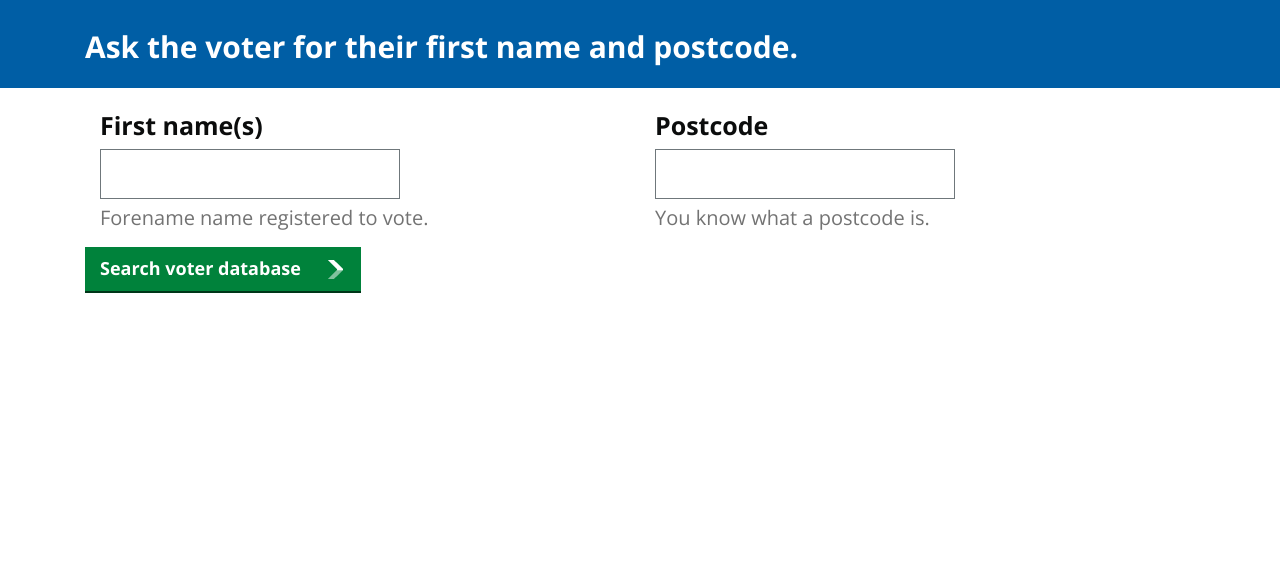
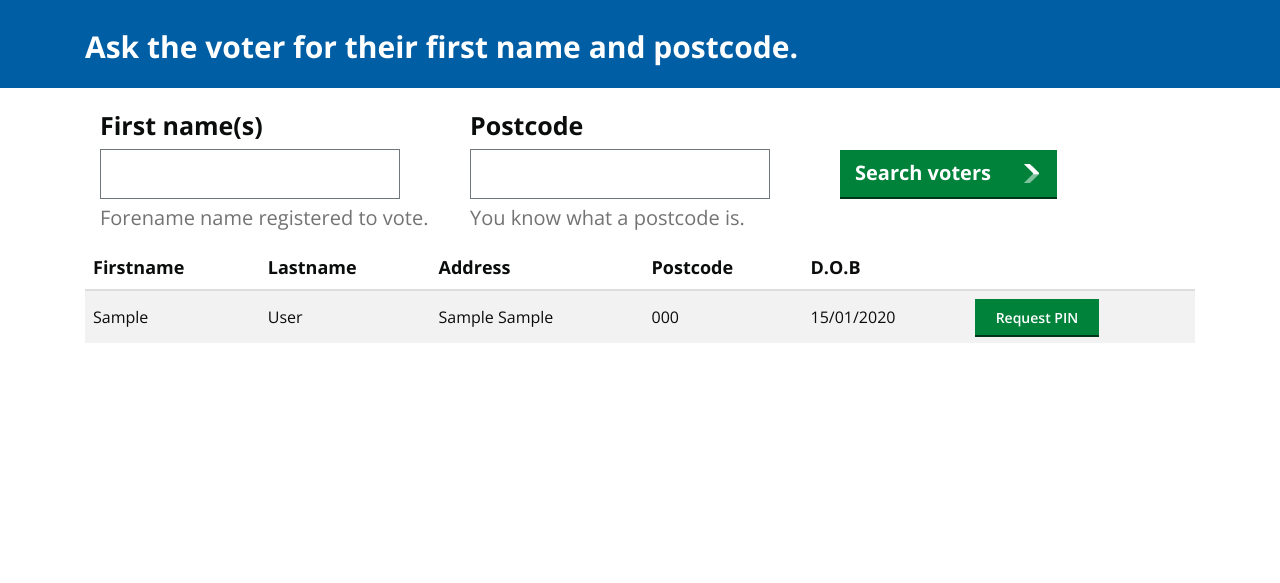
Before and after one commit to E-lection/Station, a Flask app: template templates/station.html in a window 1280 px wide. Shown: the part 77-660 px from the top of the page. Run offline with Flask 2, Linux system fonts and the light colour scheme; the template is opened without the code that fills it: values that come from a table or form of the project are taken from there, most other values are stand-ins (such as "Sample title", 1, 10 or a date in 2020); some libraries are stand-ins or nearby versions.

Commit message:
Database results now appear on same page but requesting pin not working.

```diff
--- a/application.py
+++ b/application.py
@@ -118,7 +118,8 @@
         session['voters'] = voters
         if success:
             # matching entry found
-            return render_template('voterdb.html', voters=voters)
+            #return render_template('voterdb.html', voters=voters)
+            return render_template('station.html', form=form, voters=voters)
         # no matching entry in database, try again
         print "No voters with that name"
         return render_template('station.html', form=form, message="No matching entry found. Please try again.")
@@ -130,6 +131,7 @@
 @login_required
 def voterpincard():
     voterid = None
+    form = FindVoterForm(request.form)
     if request.method == "POST":
         # Voter id is the name of the only button in the form
         voterid = 0
@@ -140,6 +142,7 @@
         # If there was a voterid, get a pin and return the pin card
         if voterid is not 0:
             url = createPinURL(voterid)
+            print url
             dbresult = urllib2.urlopen(url).read()
             resultjson = json.loads(dbresult)
             success = resultjson['success']
@@ -151,9 +154,9 @@
                 # Must go back to voter database page_not_found
                 error_message = "Could not find PIN for that voter. Try again."
                 if voters in session:
-                    return render_template('voterdb.html', voters=session['voters'], message=error_message)
-        form = FindVoterForm(request.form)
-        return render_template('station.html', form=form)
+                    return render_template('station.html', form=form, voters=session['voters'], message=error_message)
+        error_message = "Could not find voter ID. Try again."
+        return render_template('station.html', form=form, message=error_message)
 
 def createSearchURL(firstname, postcode):
     firstname = firstname.strip()
--- a/static/css/main.css
+++ b/static/css/main.css
@@ -91,6 +91,11 @@
     border: 2px solid #ff0000;
 }
 
+.find-voter-form > .col-sm-4 > .btn-primary {
+    margin-top: 42px;
+		font-size: 20px;
+}
+
 .form-control {
   font-size: 20px;
   height: 45px;
--- a/templates/station.html
+++ b/templates/station.html
@@ -13,24 +13,64 @@
 {% block body %}
   {{ super() }}
   <form action="{{ url_for('station') }}" class="find-voter-form" method="post" name="find-voter">
-    <div class="col-sm-6">
+    <div class="col-sm-4">
       <div class="form-group station-info-entry">
         <label class="control-label" for="userName">First name(s)</label>
         <input type="text" class="form-control {% if form.firstname.errors[0] %}has-errors{% endif %}" name="firstname">
         <p class="help-block">Forename name registered to vote. <b>{{ form.firstname.errors[0] }} </b></p>
       </div>
     </div>
-    <div class="col-sm-6">
+    <div class="col-sm-4">
       <div class="form-group station-info-entry">
         <label class="control-label" for="userName">Postcode</label>
         <input type="text" class="form-control postcode {% if form.postcode.errors[0] %}has-errors{% endif %}" name="postcode">
         <p class="help-block">You know what a postcode is. <b>{{ form.postcode.errors[0] }}</b></p>
       </div>
     </div>
-    {{ form.csrf_token }}
-    <button class="btn btn-primary btn-start" type="submit" value="Search for voter" name="voter-search">Search voter database</button>
+    <div class="col-sm-4">
+      {{ form.csrf_token }}
+      <button class="btn btn-primary btn-start" type="submit" value="Search for voter" name="voter-search">Search voters</button>
+    </div>
+  </form>
 
+  {% if voters %}
+  <form action="{{ url_for('voterpincard') }}" method="post">
+    <table class="table table-striped">
+      <thead>
+        <tr>
+          <th>Firstname</th>
+          <th>Lastname</th>
+          <th>Address</th>
+          <th>Postcode</th>
+          <th>D.O.B</th>
+          <th></th>
+        </tr>
+      </thead>
+      <tbody>
+          <!--repeat this table row for each item in items-->
+          {% for voter in voters %}
+
+          <tr>
+              <td>{{voter.fields.first_name}}</td>
+              <td>{{voter.fields.last_name}}</td>
+              <td>{{voter.fields.addr_line_1}} {% if voter.fields.addr_line_2 %} {{ voter.fields.addr_line_2 }} {% endif %}</td>
+              <td>{{voter.fields.postcode}}</td>
+              <td>{{voter.fields.date_of_birth[8:10]}}/{{voter.fields.date_of_birth[5:7]}}/{{voter.fields.date_of_birth[:4]}}</td>
+              <td>
+                {% if not voter.fields.used_vote %}
+                <input class="btn btn-primary voterdb-btn" type="submit" target="_blank" name="{{ voter.pk }}" value="Request PIN" />
+                {% elif voter.fields.active %}
+                <input class="btn btn-primary voterdb-btn-active" type="submit" target="_blank" name="{{ voter.pk }}" value="New PIN" />
+                {% else %}
+                <input class="btn btn-primary voterdb-btn-dead" type="submit" target="_blank" name="{{ voter.pk }}" value="Already Voted" disabled />
+                {% endif %}
+              </td>
+          </tr>
+          {% endfor %}
+      </tbody>
+    </table>
   </form>
+  {% endif %}
 {% endblock %}
 
 {% block footer %}
```
